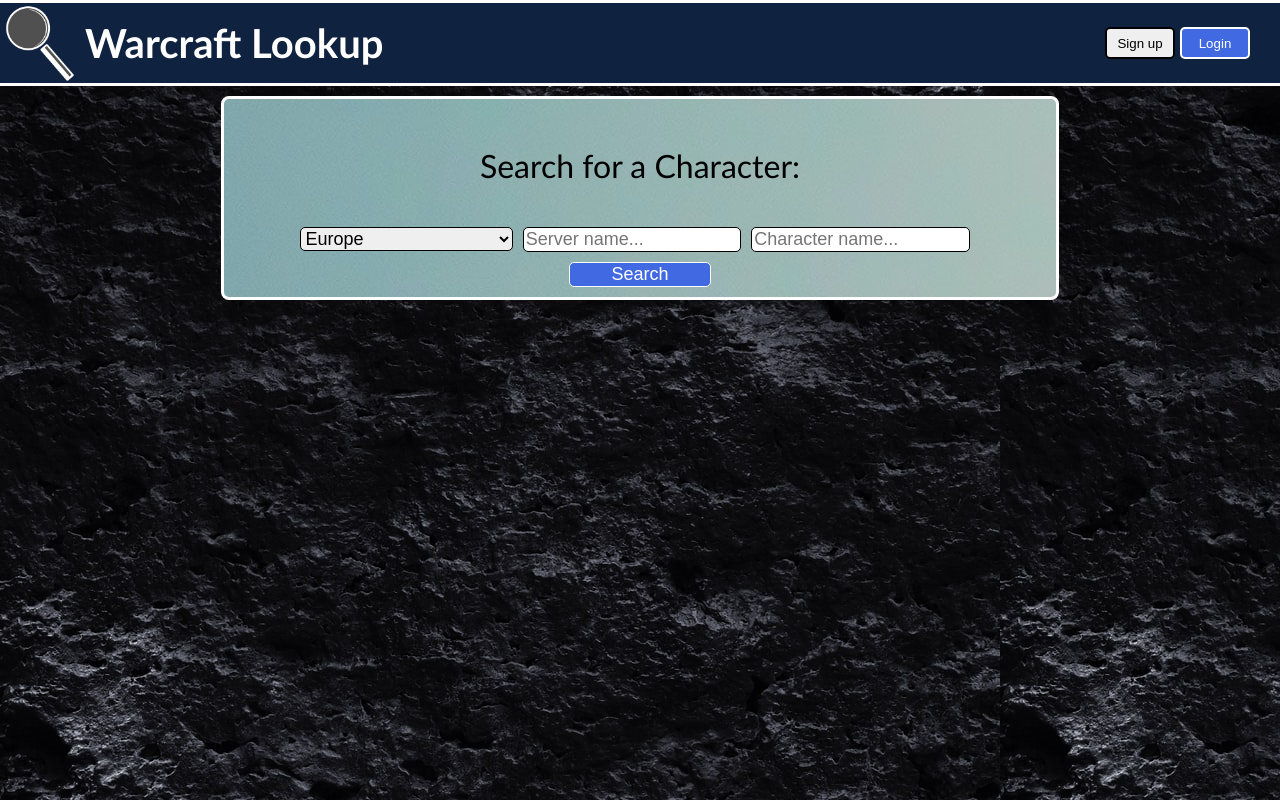
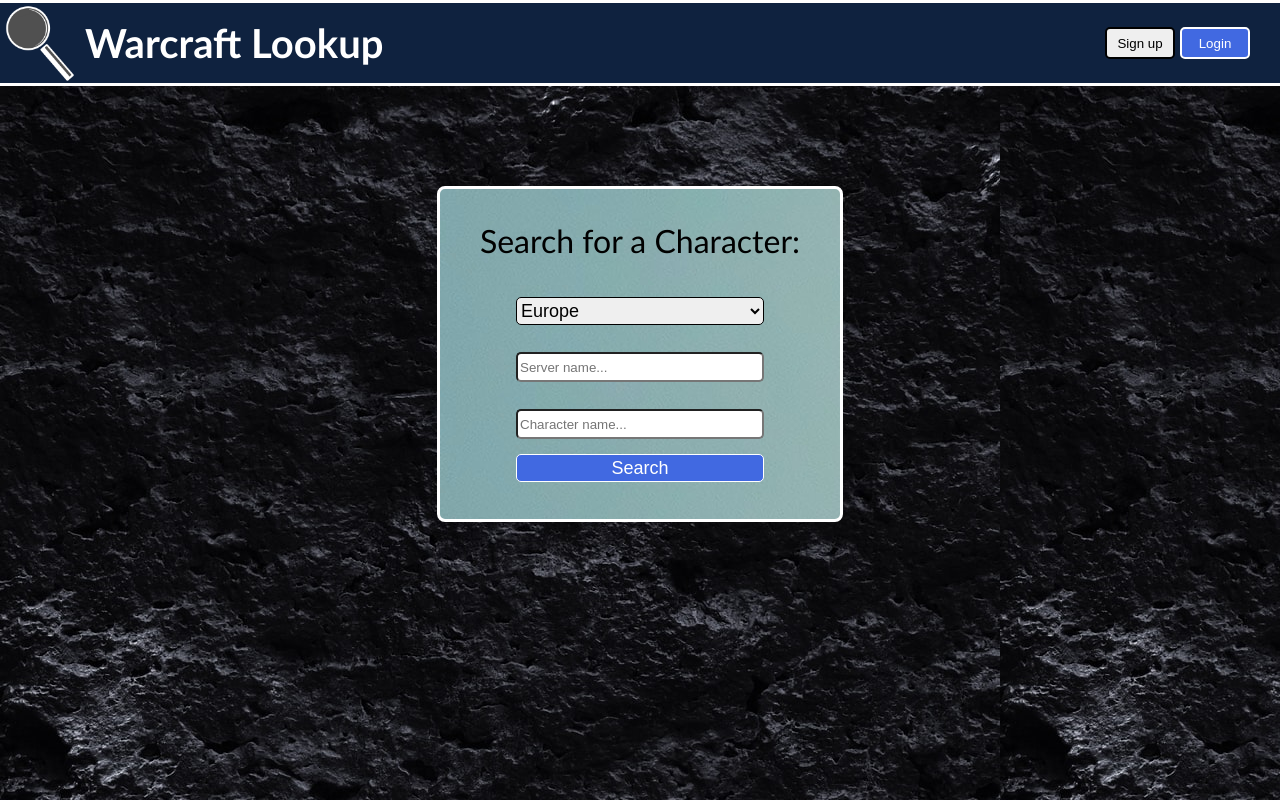
Before and after one commit to MatthewJJWells/WCL, a React (Create React App) app in the folder frontend/: page / in a window 1280 px wide. Shown: the top 800 px of the page. Built offline with nearby package versions, Linux system fonts and the light colour scheme.

Commit message:
feature: added form validation

```diff
--- a/frontend/package.json
+++ b/frontend/package.json
@@ -7,10 +7,12 @@
     "@testing-library/react": "^11.2.6",
     "@testing-library/user-event": "^12.8.3",
     "dotenv": "^8.2.0",
+    "formik": "^2.2.6",
     "react": "^17.0.2",
     "react-dom": "^17.0.2",
     "react-scripts": "4.0.3",
-    "web-vitals": "^1.1.1"
+    "web-vitals": "^1.1.1",
+    "yup": "^0.32.9"
   },
   "scripts": {
     "start": "react-scripts start",
--- /dev/null
+++ b/frontend/src/components/Error/index.tsx
@@ -0,0 +1,16 @@
+import React from 'react';
+import './style.css';
+
+const Error = ({touched, message}:any) => {
+	if (!touched) {
+		return <div className='form-message invalid'>&nbsp;</div>;
+	}
+	if (message) {
+		return <div className='form-message invalid'>{message}</div>;
+	}
+	return (
+		<div className='form-message valid'>valid</div>
+	);
+};
+
+export default Error;
--- /dev/null
+++ b/frontend/src/components/Error/style.css
@@ -0,0 +1,5 @@
+.form-message {
+  color: rgb(172, 48, 48);
+  font-size: 0.9rem;
+  margin: 0px 5px;
+}
--- a/frontend/src/components/Main/index.tsx
+++ b/frontend/src/components/Main/index.tsx
@@ -1,3 +1,4 @@
+
 /* eslint-disable no-mixed-spaces-and-tabs */
 import React, {useState} from 'react';
 import './styles.css';
@@ -6,21 +7,20 @@
 import Rio from './Rio/index';
 import PVP from './PVP/index';
 import Logs from './Logs/index';
+import Error from '../Error/index';
+
+import {Formik} from 'formik';
+import * as Yup from 'yup';
 
 const Main: React.FC<{}> = () => {
 
-	const [searchName, setSearchName] = useState(''); //'airling'
-	const [searchRealm, setSearchRealm] = useState(''); //'tarren-mill'
 	const [searchServer, setSearchServer] = useState('eu');
 	const [character, setCharacter] = useState<Character>();
 
-	function handleChangeName(e:{target:{value:string}}) {
-		setSearchName(e.target.value);
-	}
-
-	function handleChangeRealm(e:{target:{value:string}}) {
-		setSearchRealm(e.target.value);
-	}
+	const validationSchema = Yup.object().shape({
+		searchRealm: Yup.string().min(3, 'Must be a minimum of 3 characters').required('Must enter a Realm'),
+		searchName: Yup.string().min(3, 'Must be a minimum of 3 characters').required('Must enter a Name')
+	});
 
 	function handleChangeServer(e:{target:{value:string}}) {
 		setSearchServer(e.target.value);
@@ -30,34 +30,54 @@
 		setCharacter(undefined);
 	}
 
-	//
-
-	function handleSubmit (e:React.SyntheticEvent) {
-		e.preventDefault();
-		if (!searchName) return alert('No Name');
-		apiCalls({
-			server: searchServer,
-			realm: searchRealm,
-			name: searchName
-		})
-			.then(data => setCharacter(data));
-		setSearchName('');
-		setSearchRealm('');
-	}
-
 	return (
 		<div className='search-container'>
 			<div className='search-box'>
-				{!character && <form className='submit-form' onSubmit={handleSubmit}>
+				{!character && <Formik
+					initialValues={{searchName:'', searchRealm:''}} validationSchema={validationSchema}
+					onSubmit={(values,{setSubmitting, resetForm}) => {
+
+						apiCalls({
+							server: searchServer,
+							realm: values.searchRealm,
+							name: values.searchName
+						})
+							.then(data => setCharacter(data));
+						setSubmitting(false);
+						resetForm();
+					}}>
+					{({values, errors, touched, handleChange, handleBlur, handleSubmit, isSubmitting}) => (
+						<form className='submit-form' onSubmit={handleSubmit}>
 							<p className='server-label'>Search for a Character: </p>
 							<select className='server-form' id="servers" onChange={handleChangeServer}>
 								<option className='option-eu' value='eu'>Europe</option>
 								<option className='option-us' value='us'>United States</option>
 							</select>
-					<input className='realm-form' form="text" value={searchRealm} placeholder='Server name...' onChange={handleChangeRealm}></input>
-					<input className='name-form' form="text" value={searchName} placeholder='Character name...' onChange={handleChangeName}></input>
-					<button type='submit' className='button'>Search</button>
-				</form>}
+							<Error touched={touched.searchRealm} message={errors.searchRealm} />
+							<input
+								id='searchRealm'
+								className={touched.searchRealm && errors.searchRealm ? 'has-error':undefined}
+								form="text"
+								placeholder='Server name...'
+								onChange={handleChange}
+								value={values.searchRealm}
+								onBlur={handleBlur}>
+							</input>
+
+							<Error touched={touched.searchName} message={errors.searchName} />
+							<input
+								id='searchName'
+								className={touched.searchRealm && errors.searchRealm ? 'has-error':undefined}
+								form="text"
+								placeholder='Character name...'
+								value={values.searchName}
+								onChange={handleChange}
+								onBlur={handleBlur}>
+							</input>
+							<button type='submit' className='button' disabled={isSubmitting}>Search</button>
+						</form>
+					)}</Formik>}
+
 				{character &&  <div className='character-details'>
 					<img className='image' src={character.thumbnail_url} alt='Character'/>
 					<div className='all-charinfo'>
@@ -72,6 +92,7 @@
 					<button className='back-button' onClick={handleReturn}>Back to Search</button>
 				</div>}
 			</div>
+
 			{character &&
 				<div className='character-data'>
 					<div className='data-box'>
@@ -87,4 +108,5 @@
 		</div>
 	);
 };
+
 export default Main;
--- a/frontend/src/components/Main/styles.css
+++ b/frontend/src/components/Main/styles.css
@@ -1,34 +1,33 @@
-.search-box{
+.search-box {
   display: flex;
   justify-content: center;
   align-items: center;
-  padding-top: 15px;
   background-image: url(../../images/background3.jpg);
-  width: 65%;
+  width: 25rem;
   border-radius: 8px;
   border: white 3px solid;
 }
 
-.search-container{
+.search-container {
   display: flex;
   align-items: center;
   justify-content: flex-start;
   flex-direction: column;
   height: 100vh;
   width: 100%;
-  padding-top: 10px;
+  padding-top: 100px;
 }
 
-.server-label{
-  font-size: xx-large
+.server-label {
+  font-size: xx-large;
 }
 
-.character-details{
+.character-details {
   display: flex;
   justify-content: space-around;
 }
 
-.image{
+.image {
   border-radius: 5px;
   border-color: #505050;
   border: white 3px solid;
@@ -36,74 +35,64 @@
   margin-bottom: 25px;
 }
 
-
-
-.class{
+.class {
   color: turquoise;
 }
 
-.realm{
+.realm {
   color: turquoise;
 }
 
-.guild{
+.guild {
   display: flex;
   color: #f3e306;
   margin-right: 5px;
 }
 
-.submit-form{
+.submit-form {
+  /* background-color: #0070de; */
+  width: 100%;
+  height: 20rem;
+  display: flex;
+  flex-direction: column;
+  align-items: center;
   margin-bottom: 10px;
 }
 
-.server-form{
+.server-form {
   font-size: large;
-  width: 30%;
-  height: 40%;
-  border:black 1px solid;
+  width: 15.5rem;
+  height: 1.75rem;
+  margin: 5px 0px;
+  border: black 1px solid;
   border-radius: 5px;
-  margin-top: 10px;
-  margin-right: 10px;
 }
 
-.realm-form{
-  font-size: large;
-  width: 30%;
-  height: 40%;
-  border:black 1px solid;
+input {
+  width: 15rem;
+  height: 1.5rem;
+  margin: 5px 0px;
   border-radius: 5px;
-  margin-top: 10px;
-  margin-right: 10px;
 }
 
-.name-form{
-  font-size: large;
-  width: 30%;
-  height: 40%;
-  border:black 1px solid;
-  border-radius: 5px;
+.button {
   margin-top: 10px;
-  margin-right: 10px;
-}
-
-.button{
-  margin-top: 10px;
-  border:white 1px solid;
+  border: white 1px solid;
   border-radius: 5px;
   color: white;
   background-color: royalblue;
   font-size: large;
-  width: 20%;
-  height: 30%;
+  width: 15.5rem;
+  height: 1.75rem;
 }
 
-.all-charinfo{
+.all-charinfo {
   display: flex;
   flex-direction: column;
   align-items: center;
 }
 
-.character-data{
+.character-data {
   display: inline-flex;
   justify-content: space-evenly;
   width: 84%;
@@ -112,12 +101,12 @@
   padding-right: 10px;
 }
 
-.data-box{
+.data-box {
   display: flex;
   justify-content: left;
   border-radius: 7px;
   background-image: url(../../images/background3.jpg);
-  padding-right:5px;
+  padding-right: 5px;
   margin: 5px;
   width: 40%;
   border: white 3px solid;
@@ -133,12 +122,12 @@
   background: #4d4d4d;
 }
 
-.ilvl{
+.ilvl {
   display: flex;
   color: white;
 }
 
-.back-button{
+.back-button {
   width: 80px;
   height: 40px;
   margin-left: 35px;
@@ -148,96 +137,96 @@
   border-radius: 5px;
 }
 
-.Monk{
-  color: #00FF96;
+.Monk {
+  color: #00ff96;
   background-color: #4d4d4d;
   border: white 2px solid;
   border-radius: 4px;
   padding: 2px;
 }
 
-.Paladin{
-  color: #F58CBA;
+.Paladin {
+  color: #f58cba;
   background-color: rgb(77, 77, 77);
   border: white 2px solid;
   border-radius: 4px;
   padding: 2px;
 }
 
-.Warrior{
-  color: #C79C6E;
+.Warrior {
+  color: #c79c6e;
   background-color: rgb(77, 77, 77);
   border: white 2px solid;
   border-radius: 4px;
   padding: 2px;
 }
 
-.Death{
-  color: #C41F3B;
+.Death {
+  color: #c41f3b;
   background-color: rgb(77, 77, 77);
   border: white 2px solid;
   border-radius: 4px;
   padding: 2px;
 }
 
-.Priest{
-  color: #FFFFFF;
+.Priest {
+  color: #ffffff;
   background-color: rgb(77, 77, 77);
   border: white 2px solid;
   border-radius: 4px;
   padding: 2px;
 }
 
-.Mage{
-  color: #69CCF0;
+.Mage {
+  color: #69ccf0;
   background-color: rgb(77, 77, 77);
   border: white 2px solid;
   border-radius: 4px;
   padding: 2px;
 }
 
-.Warlock{
-  color: #9482C9;
+.Warlock {
+  color: #9482c9;
   background-color: rgb(77, 77, 77);
   border: white 2px solid;
   border-radius: 4px;
   padding: 2px;
 }
 
-.Hunter{
-  color: #ABD473;
+.Hunter {
+  color: #abd473;
   background-color: rgb(77, 77, 77);
   border: white 2px solid;
   border-radius: 4px;
   padding: 2px;
 }
 
-.Demon{
-  color: #A330C9;
+.Demon {
+  color: #a330c9;
   background-color: rgb(77, 77, 77);
   border: white 2px solid;
   border-radius: 4px;
   padding: 2px;
 }
 
-.Rogue{
-  color: #FFF569;
+.Rogue {
+  color: #fff569;
   background-color: rgb(77, 77, 77);
   border: white 2px solid;
   border-radius: 4px;
   padding: 2px;
 }
 
-.Shaman{
-  color: #0070DE;
+.Shaman {
+  color: #0070de;
   background-color: rgb(77, 77, 77);
   border: white 2px solid;
   border-radius: 4px;
   padding: 2px;
 }
 
-.Druid{
-  color: #FF7D0A;
+.Druid {
+  color: #ff7d0a;
   background-color: rgb(77, 77, 77);
   border: white 2px solid;
   border-radius: 4px;
```
Also changed, not shown: 1 other file (tests, documents, lock files or other folders). Lines whose indentation alone changed are shown as unchanged.
